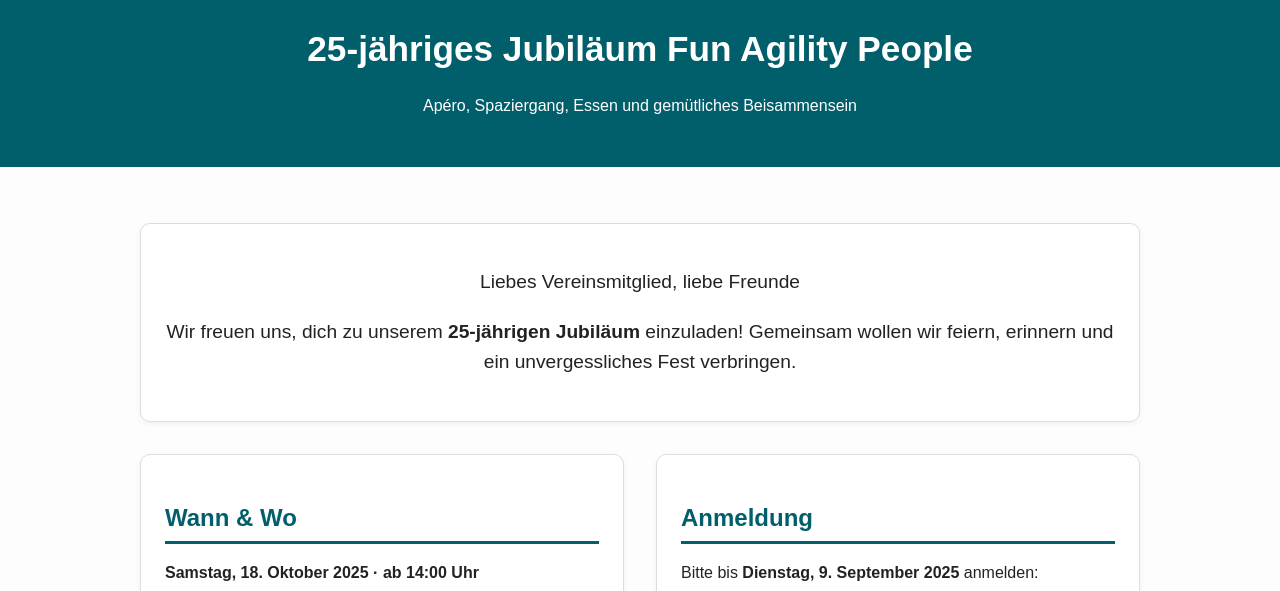
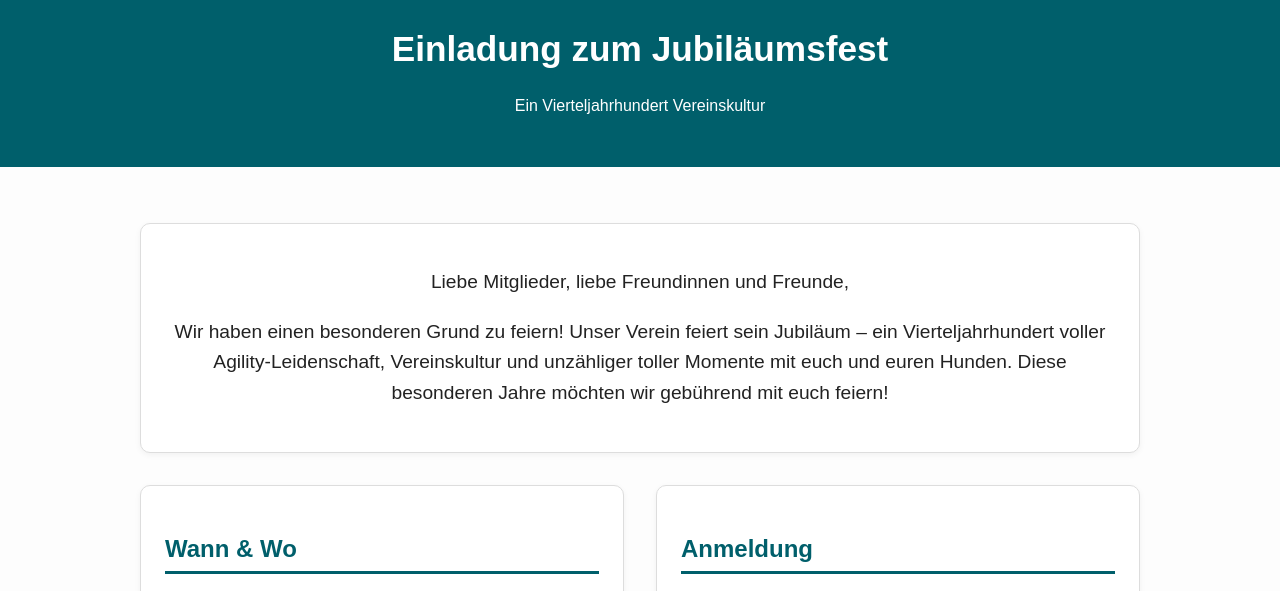
Before and after one commit to Sphinx64/Jubifest25FAP, a plain HTML site: page docs/Einladung.html in a window 1280 px wide. Shown: the part 115-706 px from the top of the page. Drawn offline with Linux system fonts and the light colour scheme.

Commit message:
tonanpassung auf fap

```diff
--- a/docs/Einladung.html
+++ b/docs/Einladung.html
@@ -113,14 +113,14 @@
 <body>
   <header>
     <img src="logo.png" alt="Fun Agility People Logo">
-    <h1 id="title"></h1>
-    <p id="subtitle"></p>
+    <h1 id="title">Einladung zum Jubiläumsfest</h1>
+    <p id="subtitle">Ein Vierteljahrhundert Vereinskultur</p>
   </header>
 
   <main>
     <section class="intro">
-      <p>Liebes Vereinsmitglied, liebe Freunde</p>
-      <p>Wir freuen uns, dich zu unserem <strong>25-jährigen Jubiläum</strong> einzuladen! Gemeinsam wollen wir feiern, erinnern und ein unvergessliches Fest verbringen.</p>
+      <p>Liebe Mitglieder, liebe Freundinnen und Freunde,</p>
+      <p>Wir haben einen besonderen Grund zu feiern! Unser Verein feiert sein Jubiläum – ein Vierteljahrhundert voller Agility-Leidenschaft, Vereinskultur und unzähliger toller Momente mit euch und euren Hunden. Diese besonderen Jahre möchten wir gebührend mit euch feiern!</p>
     </section>
 
     <div class="grid">
@@ -161,14 +161,12 @@
   </main>
 
   <footer>
-    <p>Fun Agility People · Wir freuen uns auf Euch!</p>
+    <p>Fun Agility People · Gemeinsam seit 2000</p>
   </footer>
 
   <script>
     window.addEventListener('DOMContentLoaded', () => {
       const e = eventConfig;
-      document.getElementById('title').textContent = e.event.title;
-      document.getElementById('subtitle').textContent = e.event.description;
       document.getElementById('datetime').textContent = `${e.datetime.date} · ab ${e.datetime.startTime}`;
       document.getElementById('location').textContent = e.location.fullName;
 
```
